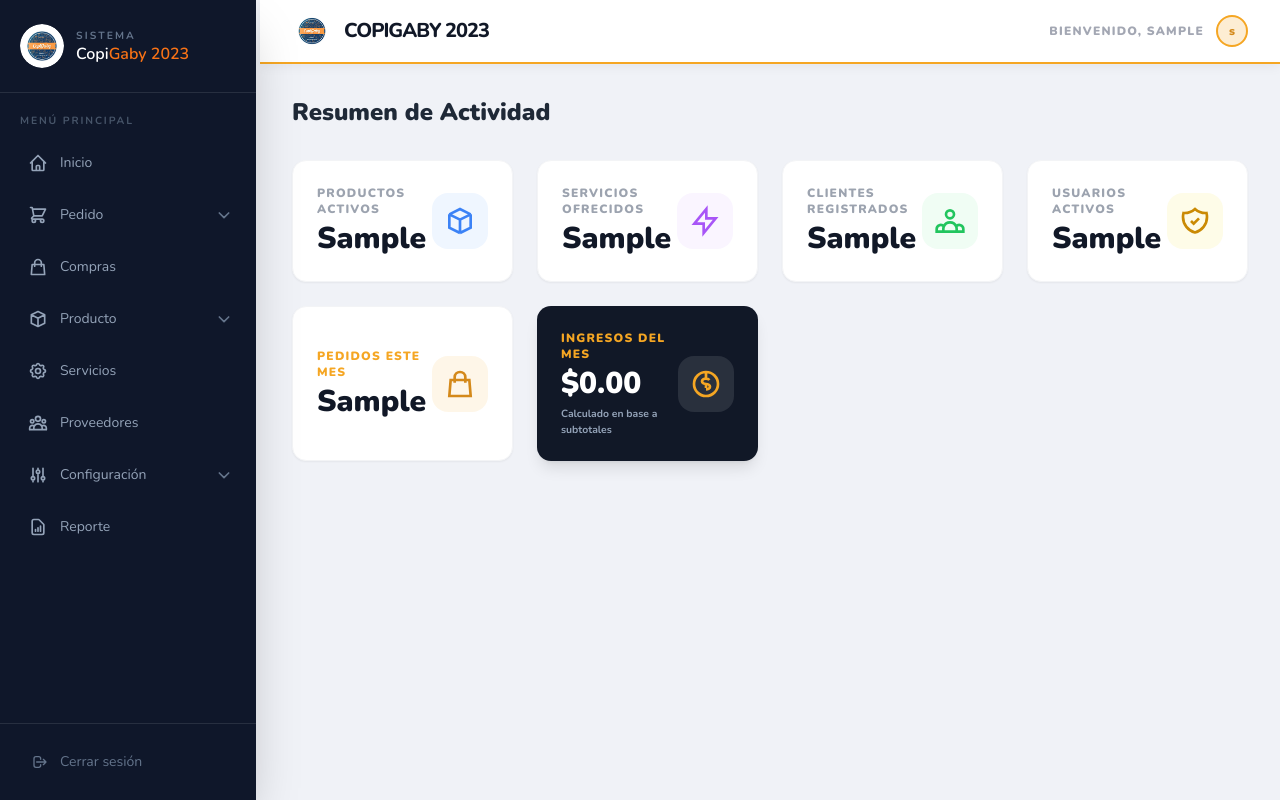
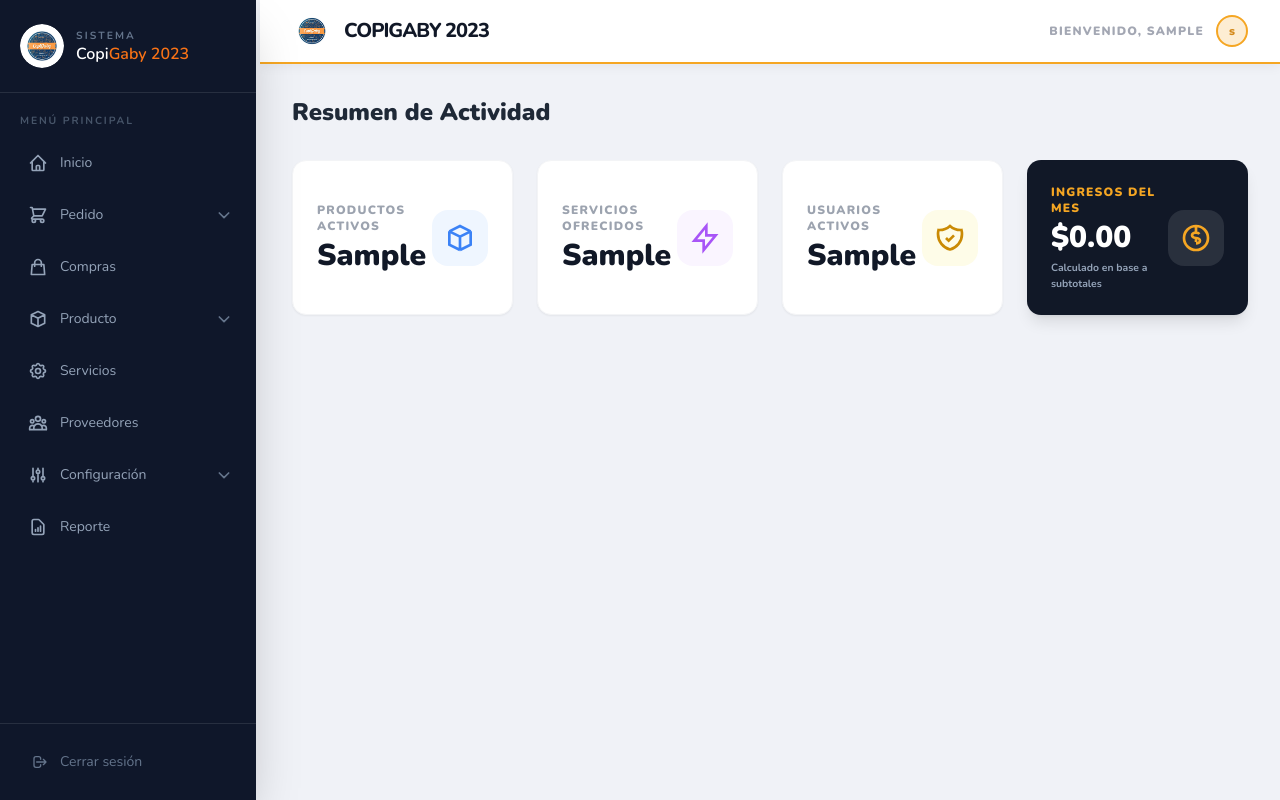
Before and after one commit to GhelfoTech/COPIGABY-2023-C.A, a PHP site: template app/views/dashboard/viewDashboard.php in a window 1280 px wide. Run offline with PHP 8.4, Linux system fonts and the light colour scheme; the visitor is signed in with stand-in values (Sample User, id 1); the template is opened without the code that fills it: most values are stand-ins (such as "Sample title", 1, 10 or a date in 2020); some libraries are stand-ins or nearby versions.

Commit message:
Update Dashboard

```diff
--- a/app/controllers/dashboardController.php
+++ b/app/controllers/dashboardController.php
@@ -14,9 +14,7 @@
     $stats = [
         'productos_activos' => $dashboardModel->getTotalProductosActivos(),
         'servicios_activos' => $dashboardModel->getTotalServiciosActivos(),
-        'clientes_activos'  => $dashboardModel->getTotalClientesActivos(),
         'usuarios_activos'  => $dashboardModel->getTotalUsuariosActivos(),
-        'pedidos_mes'       => $dashboardModel->getPedidosMesActual(),
         'ventas_mes'        => $dashboardModel->getVentasMesActual()
     ];
 
--- a/app/views/dashboard/viewDashboard.php
+++ b/app/views/dashboard/viewDashboard.php
@@ -59,17 +59,6 @@
           </div>
         </div>
 
-        <!-- Card: Clientes -->
-        <div class="bg-white rounded-custom shadow-sm p-6 flex items-center justify-between border border-gray-100 hover:shadow-md transition-shadow">
-          <div>
-            <p class="text-xs font-black text-gray-400 uppercase tracking-widest">Clientes Registrados</p>
-            <h2 class="text-3xl font-black text-navy-dark mt-1"><?= $stats['clientes_activos'] ?></h2>
-          </div>
-          <div class="bg-green-50 text-green-500 p-3 rounded-2xl">
-            <svg class="w-8 h-8" fill="none" stroke="currentColor" viewBox="0 0 24 24" stroke-width="2"><path d="M17 20h5v-2a3 3 0 00-5.356-1.857M17 20H7m10 0v-2c0-.656-.126-1.283-.356-1.857M7 20H2v-2a3 3 0 015.356-1.857M7 20v-2c0-.656.126-1.283.356-1.857m0 0a5.002 5.002 0 019.288 0M15 7a3 3 0 11-6 0 3 3 0 016 0z"/></svg>
-          </div>
-        </div>
-
         <!-- Card: Usuarios -->
         <div class="bg-white rounded-custom shadow-sm p-6 flex items-center justify-between border border-gray-100 hover:shadow-md transition-shadow">
           <div>
@@ -78,17 +67,6 @@
           </div>
           <div class="bg-yellow-50 text-yellow-600 p-3 rounded-2xl">
             <svg class="w-8 h-8" fill="none" stroke="currentColor" viewBox="0 0 24 24" stroke-width="2"><path d="M9 12l2 2 4-4m5.618-4.016A11.955 11.955 0 0112 2.944a11.955 11.955 0 01-8.618 3.04A12.02 12.02 0 003 9c0 5.591 3.824 10.29 9 11.622 5.176-1.332 9-6.03 9-11.622 0-1.042-.133-2.052-.382-3.016z"/></svg>
-          </div>
-        </div>
-
-        <!-- Card: Pedidos del Mes -->
-        <div class="bg-white rounded-custom shadow-sm p-6 flex items-center justify-between border border-gray-100 hover:shadow-md transition-shadow">
-          <div>
-            <p class="text-xs font-black text-orange uppercase tracking-widest">Pedidos este Mes</p>
-            <h2 class="text-3xl font-black text-navy-dark mt-1"><?= $stats['pedidos_mes'] ?></h2>
-          </div>
-          <div class="bg-orange/10 text-orange-dk p-3 rounded-2xl">
-            <svg class="w-8 h-8" fill="none" stroke="currentColor" viewBox="0 0 24 24" stroke-width="2"><path d="M16 11V7a4 4 0 00-8 0v4M5 9h14l1 12H4L5 9z"/></svg>
           </div>
         </div>
 
```
Also changed, not shown: app/Models/dashboardModel.php (+0 -26 lines).
